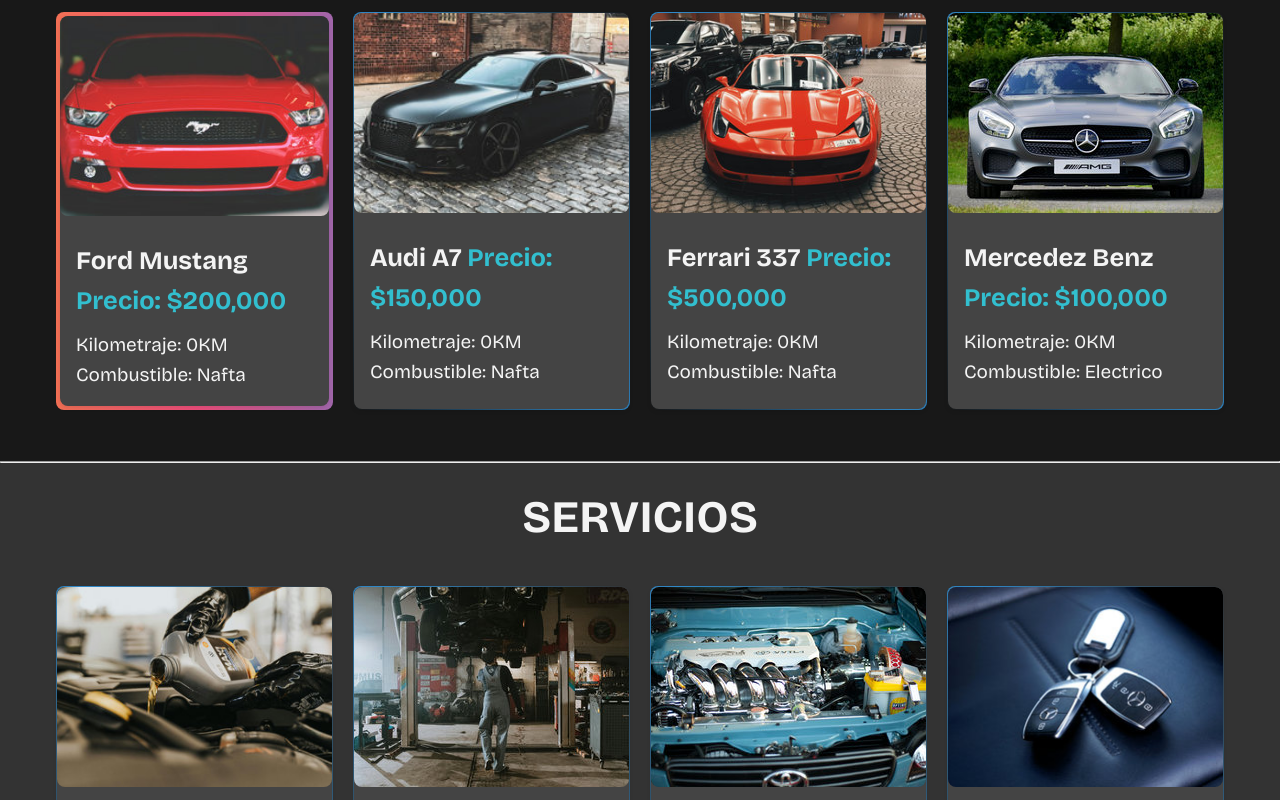
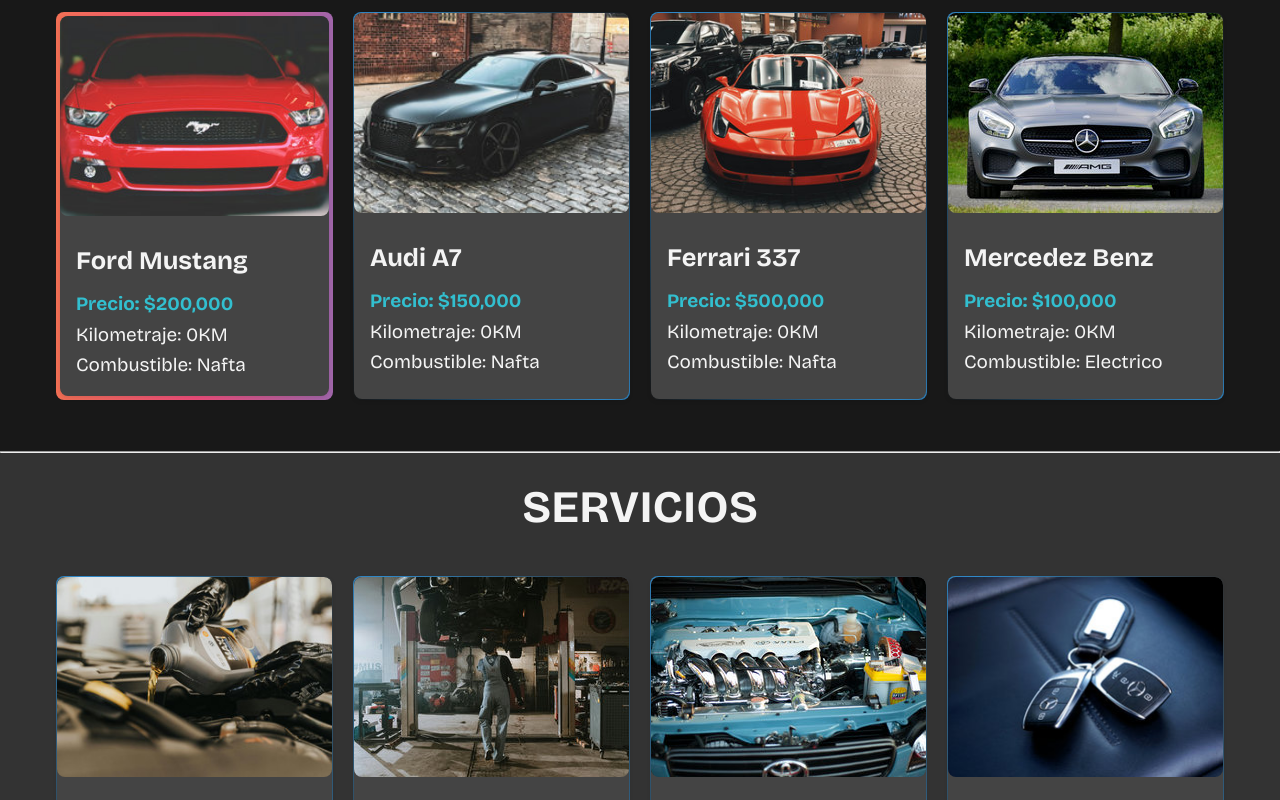
Before and after one commit to nicos92/concesionario_Tp1, a plain HTML site: page index.html in a window 1280 px wide. Shown: the part 1811-2611 px from the top of the page. Drawn offline with Linux system fonts and the light colour scheme.

Commit message:
agregado de parrafo para el precio de los autos. cambio de tamaña sm a base en nav-item.

```diff
--- a/index.html
+++ b/index.html
@@ -165,9 +165,10 @@
                         <img src="imgs/exclusivos/pexels-avinashpatel-544542.jpg" alt="Auto Modelo 1" class="card-image" />
                         <div class="card-content">
                             <h3 class="card-title">
-                                Ford Mustang <span class="price">Precio: $200,000</span>
+                                Ford Mustang
                             </h3>
 
+                            <p class="card-description"><span class="price">Precio: $200,000</span></p>
                             <p class="card-description">Kilometraje: 0KM</p>
                             <p class="card-description">Combustible: Nafta</p>
 
@@ -179,10 +180,11 @@
                         <img src="imgs/exclusivos/pexels-alex-amorales-321095-909907.jpg" alt="Auto Modelo 1" class="card-image" />
                         <div class="card-content">
                             <h3 class="card-title">
-                                Audi A7 <span class="price">Precio: $150,000</span>
+                                Audi A7
                             </h3>
+                            <p class="card-description"><span class="price">Precio: $150,000</span></p>
+                            <p class="card-description">Kilometraje: 0KM</p>
 
-                            <p class="card-description">Kilometraje: 0KM</p>
                             <p class="card-description">Combustible: Nafta</p>
 
                         </div>
@@ -193,9 +195,10 @@
                         <img src="imgs/exclusivos/pexels-pashal-337909.jpg" alt="Auto Modelo 1" class="card-image" />
                         <div class="card-content">
                             <h3 class="card-title">
-                                Ferrari 337 <span class="price">Precio: $500,000</span>
+                                Ferrari 337
                             </h3>
 
+                            <p class="card-description"><span class="price">Precio: $500,000</span></p>
                             <p class="card-description">Kilometraje: 0KM</p>
                             <p class="card-description">Combustible: Nafta</p>
 
@@ -207,9 +210,10 @@
                         <img src="imgs/exclusivos/pexels-mikebirdy-112460.jpg" alt="Auto Modelo 1" class="card-image" />
                         <div class="card-content">
                             <h3 class="card-title">
-                                Mercedez Benz <span class="price">Precio: $100,000</span>
+                                Mercedez Benz
                             </h3>
 
+                            <p class="card-description"><span class="price">Precio: $100,000</span></p>
                             <p class="card-description">Kilometraje: 0KM</p>
                             <p class="card-description">Combustible: Electrico</p>
                         </div>
--- a/style.css
+++ b/style.css
@@ -56,6 +56,7 @@ body {
     background-color: var(--color-background);
     font-size: var(--fs-base);
 }
+
 
 /* Navigation Bar */
 .navbar {
@@ -132,7 +133,7 @@ body {
 .nav-item {
     display: block;
     text-decoration: none;
-    font-size: var(--fs-sm);
+    font-size: var(--fs-base);
     color: var(--color-text);
     transition: color 0.3s ease;
 }
```
